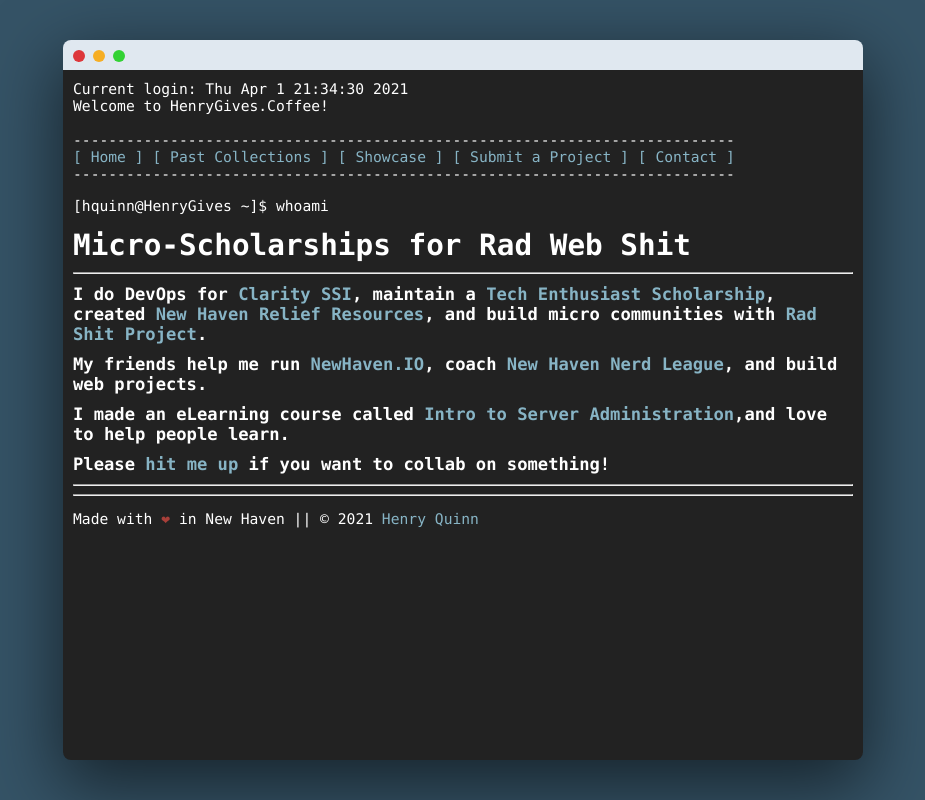
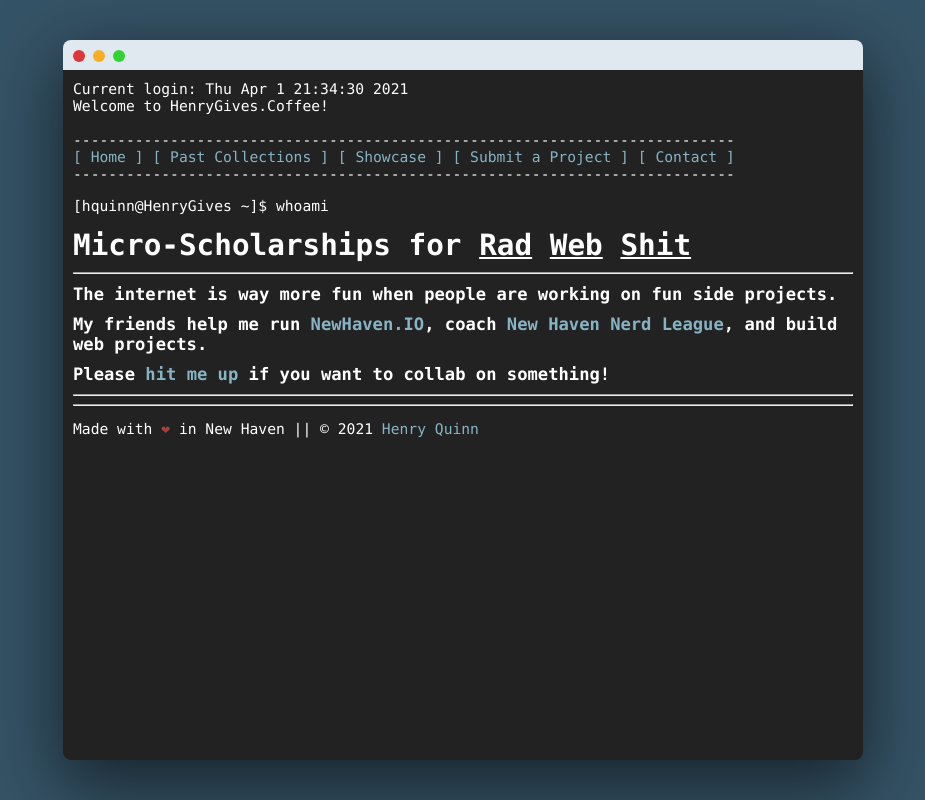
Before and after one commit to Quinncuatro/HenryGivesCoffee, a Gatsby site: page / in a window 1280 px wide. Shown: the whole page, without its empty margins (177-1102 px from the left). Built offline with nearby package versions, Linux system fonts and the light colour scheme; Gatsby itself is replaced by a stand-in of ours.

Commit message:
After some work on the couch.

```diff
--- a/src/components/HomePage/index.js
+++ b/src/components/HomePage/index.js
@@ -14,11 +14,14 @@
       <p>[hquinn@HenryGives ~]$ <span className={homePageStyles.typed}>&nbsp;whoami<span>&nbsp;</span></span></p>
       <div className={hidden ? homePageStyles.hiddenPart : ""}>
         <div>
-          <h1>Micro-Scholarships for Rad Web Shit</h1>
+          <h1>Micro-Scholarships for <u>Rad</u> <u>Web</u> <u>Shit</u></h1>
           <hr/>
-          <h3>I do DevOps for <a href="https://clarityssi.com" target="_blank" rel="noopener noreferrer">Clarity SSI</a>, maintain a <a href="https://techenthusiastscholarship.com" target="_blank" rel="noopener noreferrer">Tech Enthusiast Scholarship</a>, created <a href="https://newhavenreliefresources.com" target="_blank" rel="noopener noreferrer">New Haven Relief Resources</a>, and build micro communities with <a href="https://henryneeds.coffee/posts/elm-city-rocks/" target="_blank" rel="noopener noreferrer">Rad Shit Project</a>.</h3>
+          <h3>The internet is way more fun when people are working on fun side projects.</h3>
+
+
+
           <h3>My friends help me run <a href="https://newhaven.io" target="_blank" rel="noopener noreferrer">NewHaven.IO</a>, coach <a href="https://opensports.net/NewHavenNerdLeague" target="_blank" rel="noreferrer">New Haven Nerd League</a>, and build web projects.</h3>
-          <h3>I made an eLearning course called <a href="https://www.udemy.com/course/introduction-to-server-administration/" target="_blank" rel="noopener noreferrer">Intro to Server Administration</a>,and love to help people learn.</h3>
+
           <h3>Please <Link to="/contact/">hit me up</Link> if you want to collab on something!</h3>
         </div>
         <hr/>
--- a/src/components/Submission/index.js
+++ b/src/components/Submission/index.js
@@ -14,7 +14,7 @@
       <p>[hquinn@HenryGives ~]$ <span className={submissionStyles.typed}>&nbsp;./submit.sh<span>&nbsp;</span></span></p>
       <div className={hidden ? submissionStyles.hiddenPart : ""}>
         <div>
-          <h1>Micro-Scholarships for Rad Web Shit</h1>
+          <h1>Micro-Scholarships for <u>Rad</u> <u>Web</u> <u>Shit</u></h1>
           <h3>April 2021 - Web Projects for Local Communities</h3>
           <p>Some of my favorite projects (both to work on and see in the wild) have been things folks have built to help communities they're involved with.</p>
           <p>What's the coolest <i>web thing</i> you've built for a local community?</p>
```
Also changed, not shown: src/pages/showcase.js (added, +9 -0 lines), 1 other file.
